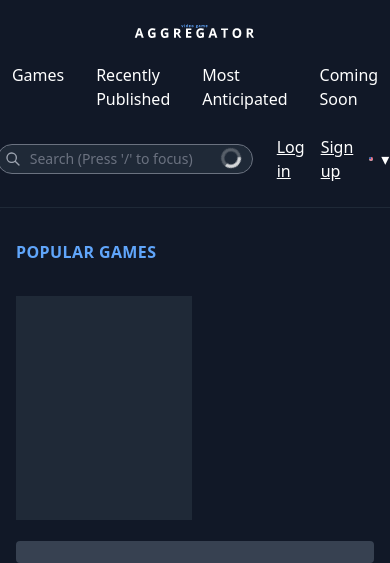
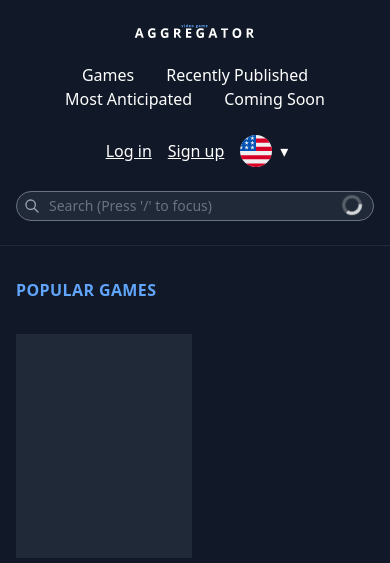
Before and after one commit to piroquio10-afk/piroquio12, a Laravel app: page /games in a window 390 px wide. Shown: the top 563 px of the page. Run offline with Laravel 8, Linux system fonts and the light colour scheme; style sheets or scripts are compiled from the project's sources; some libraries are stand-ins or nearby versions.

Commit message:
Making menu properly responsive

```diff
--- a/resources/views/layouts/app.blade.php
+++ b/resources/views/layouts/app.blade.php
@@ -5,7 +5,7 @@
                 <a href="{{ route('games.index') }}">
                     <img src="{{ asset('/img/video-game-aggregator.svg') }}" alt="Video Game Aggregator" class="w-32 flex-none">
                 </a>
-                <ul class="flex ml-0 lg:ml-16 space-x-8 mt-6 lg:mt-0">
+                <ul class="flex flex-wrap justify-center lg:justify-start ml-0 lg:ml-16 gap-x-8 mt-6 lg:mt-0">
                     <li><a href="{{ route('games.index') }}" class="hover:text-gray-400">{{ __('Games') }}</a></li>
                     <li><a href="{{ route('games.index') . '#recently-published' }}" class="hover:text-gray-400">{{ __('Recently Published') }}</a></li>
                     <li><a href="{{ route('games.index') . '#most-anticipated' }}" class="hover:text-gray-400">{{ __('Most Anticipated') }}</a></li>
@@ -13,9 +13,9 @@
                 </ul>
             </div>
 
-            <div class="flex items-center mt-6 lg:mt-0">
+            <div class="flex flex-wrap justify-center items-center mt-6 lg:mt-0">
                 <livewire:search-dropdown />
-                <div class="ml-6 flex items-center">
+                <div class="lg:ml-6 mb-6 lg:mb-0 flex items-center">
                     @auth
                         <div class="flex items-center relative" x-data="{ isOpen: false }" @click.away="isOpen = false">
                             <a href="#" @click.prevent="isOpen = ! isOpen" aria-haspopup="true" :aria-expanded="isOpen">
@@ -53,7 +53,7 @@
                         @endif
                     @endauth
 
-                    <div class="flex items-center relative ml-4 mr-3" x-data="{ isOpen: false }" @click.away="isOpen = false">
+                    <div class="flex items-center relative ml-4 lg:mr-3" x-data="{ isOpen: false }" @click.away="isOpen = false">
                         <a href="#" class="flex items-center" @click.prevent="isOpen = ! isOpen" aria-haspopup="true" :aria-expanded="isOpen">
                             <img
                                 src="{{ asset('/img/' . \Mcamara\LaravelLocalization\Facades\LaravelLocalization::getSupportedLocales()[\Mcamara\LaravelLocalization\Facades\LaravelLocalization::getCurrentLocale()]['flag']) }}"
--- a/resources/views/livewire/search-dropdown.blade.php
+++ b/resources/views/livewire/search-dropdown.blade.php
@@ -1,7 +1,7 @@
-<div class="relative" x-data="{ visible:true }" @click.away="visible = false">
+<div class="relative w-full order-1 lg:order-none lg:w-auto" x-data="{ visible:true }" @click.away="visible = false">
     <input wire:model.debouce.300ms="search"
            type="text"
-           class="bg-gray-800 text-sm rounded-full focus:outline-none focus:ring-2 focus:ring-blue-500 w-64 px-3 pl-8 py-1"
+           class="bg-gray-800 text-sm rounded-full focus:outline-none focus:ring-2 focus:ring-blue-500 w-full lg:w-64 px-3 pl-8 py-1"
            placeholder="{{ __('Search (Press \'/\' to focus)') }}"
            x-ref="search"
            @keydown.window="
@@ -27,7 +27,7 @@
     </div>
 
     @if(strlen($search) > 0)
-        <div class="absolute z-50 bg-gray-800 text-xs rounded w-64 mt-2" x-show.transition.opacity.duration.200="visible">
+        <div class="absolute z-50 bg-gray-800 text-xs rounded w-full lg:w-64 mt-2" x-show.transition.opacity.duration.200="visible">
             <ul>
                 @forelse($results as $game)
                     <li class="list-item">
```
